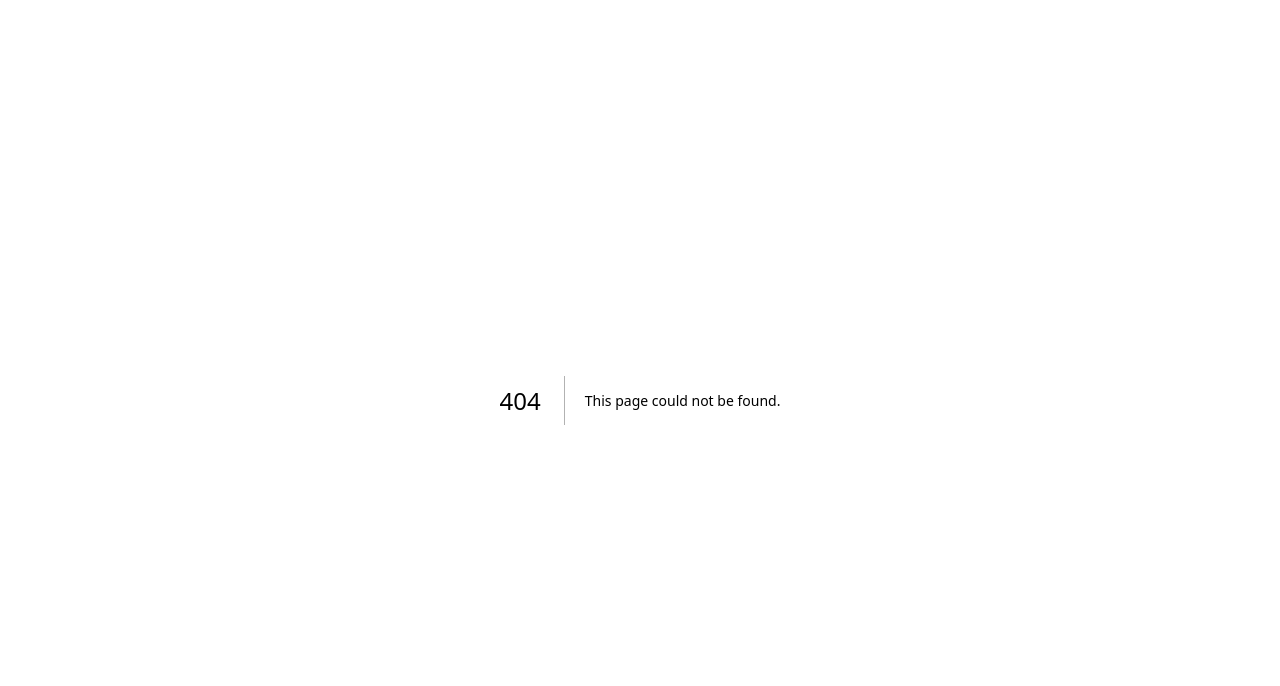
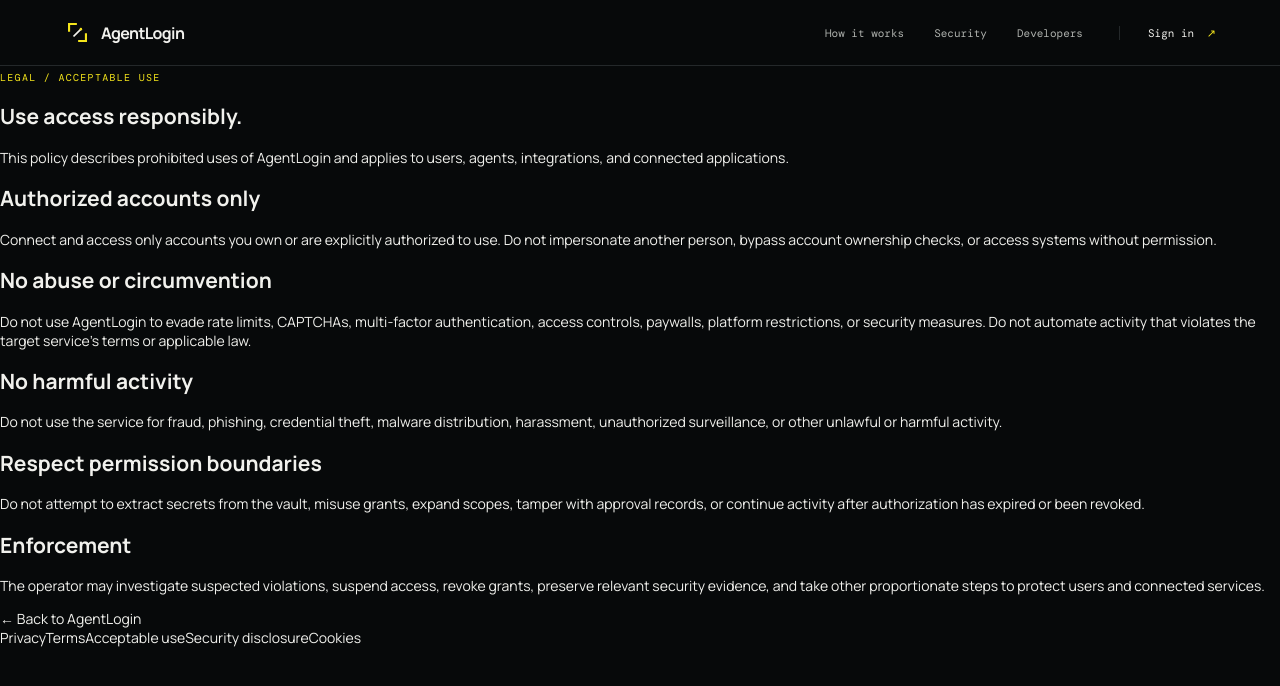
Before and after one commit to zester4/agentlogin, a Next.js app in the folder apps/web/: page /acceptable-use in a window 1280 px wide. Before the commit this address had no page. Shown: the top 686 px of the page. Built offline with nearby package versions, Linux system fonts and the light colour scheme.

Commit message:
Add AgentLogin product and legal information pages

```diff
--- /dev/null
+++ b/apps/web/src/app/acceptable-use/page.tsx
@@ -0,0 +1,9 @@
+import { InfoLayout, InfoSection } from "../info-layout";
+export const metadata = { title: "Acceptable use policy" };
+export default function Page(){return <InfoLayout eyebrow="LEGAL / ACCEPTABLE USE" title="Use access responsibly." intro="This policy describes prohibited uses of AgentLogin and applies to users, agents, integrations, and connected applications.">
+<InfoSection title="Authorized accounts only"><p>Connect and access only accounts you own or are explicitly authorized to use. Do not impersonate another person, bypass account ownership checks, or access systems without permission.</p></InfoSection>
+<InfoSection title="No abuse or circumvention"><p>Do not use AgentLogin to evade rate limits, CAPTCHAs, multi-factor authentication, access controls, paywalls, platform restrictions, or security measures. Do not automate activity that violates the target service's terms or applicable law.</p></InfoSection>
+<InfoSection title="No harmful activity"><p>Do not use the service for fraud, phishing, credential theft, malware distribution, harassment, unauthorized surveillance, or other unlawful or harmful activity.</p></InfoSection>
+<InfoSection title="Respect permission boundaries"><p>Do not attempt to extract secrets from the vault, misuse grants, expand scopes, tamper with approval records, or continue activity after authorization has expired or been revoked.</p></InfoSection>
+<InfoSection title="Enforcement"><p>The operator may investigate suspected violations, suspend access, revoke grants, preserve relevant security evidence, and take other proportionate steps to protect users and connected services.</p></InfoSection>
+</InfoLayout>}
```
